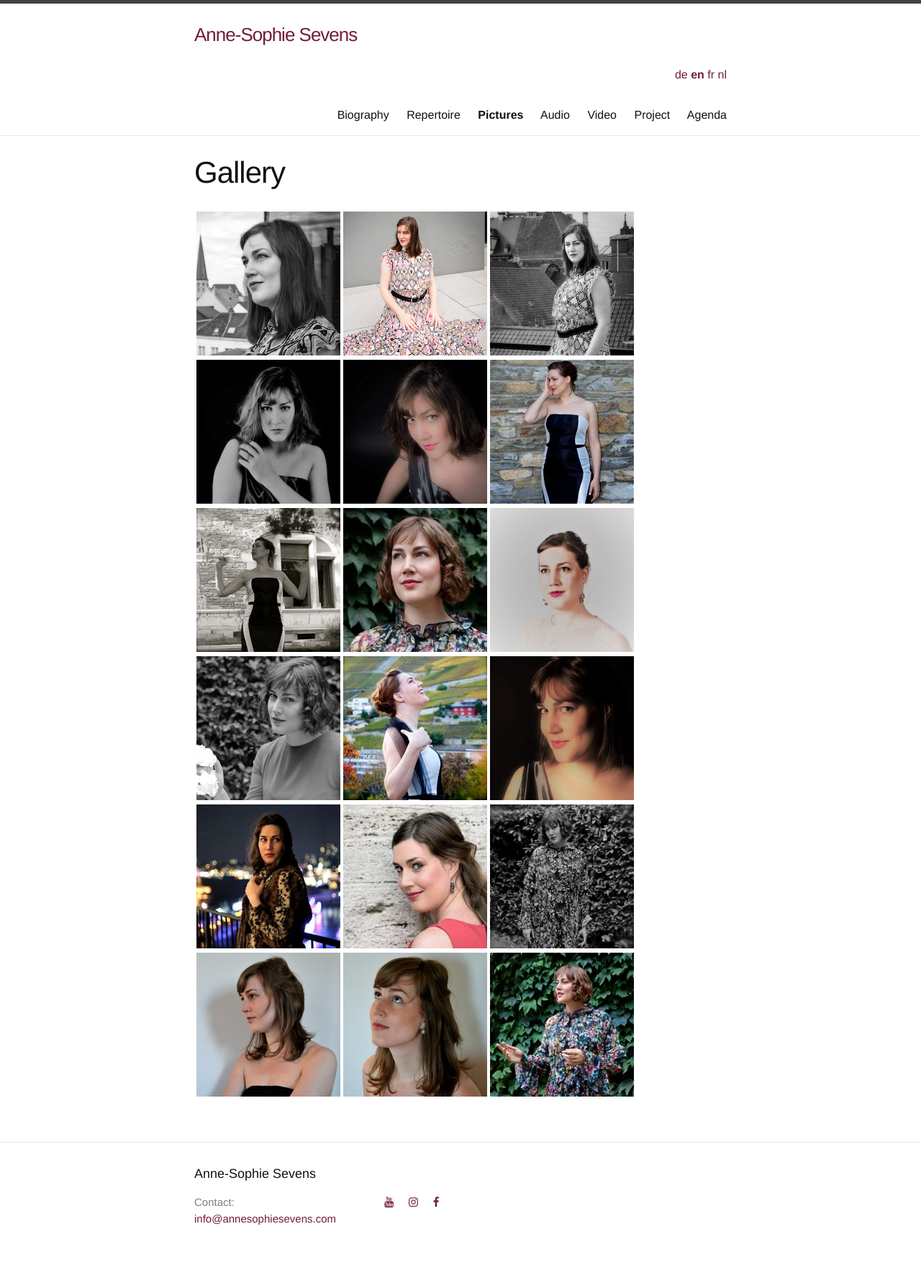
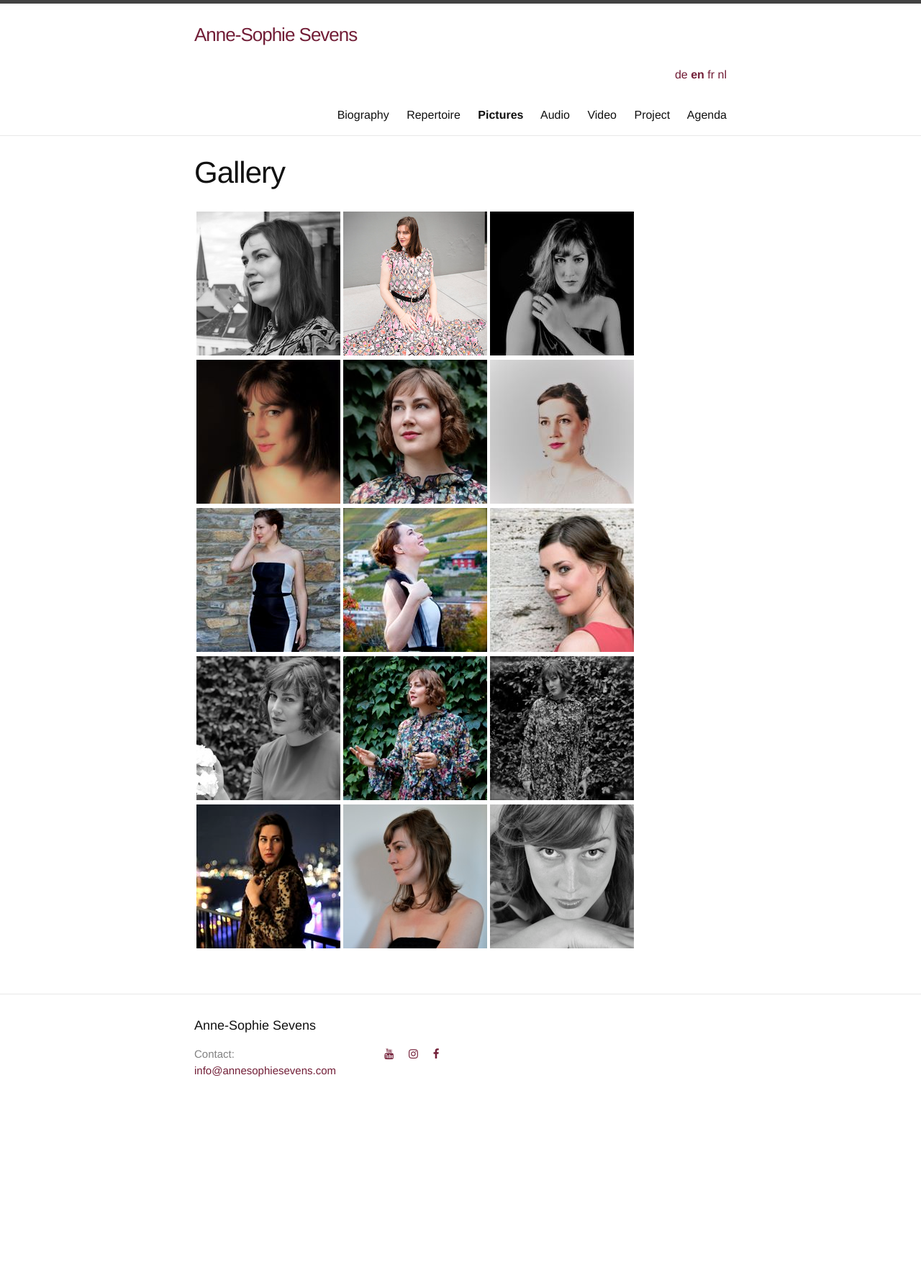
Before and after one commit to annesophie-sevens/annesophie-sevens.github.io, a Jekyll site: the page built from pictures-en.md, in a window 1280 px wide. Shown: the whole page at 72% size. Built offline with Jekyll 4.4.1, drawn with Linux system fonts in a browser that asks for light colours; nearby versions of some CDN libraries; after the commit the page ends 1559 px from its top, so only the background shows below that.

Commit message:
Update pictures-en.md

```diff
--- a/pictures-en.md
+++ b/pictures-en.md
@@ -5,14 +5,12 @@ menuorder: 7
 lang: en
 ref: pictures
 ---
-| <a href="/assets/R1.jpg"> ![]({{ site.baseurl }}/assets/R1-thumbnail.jpeg) </a> | <a href="/assets/R6.jpg"> ![]({{ site.baseurl }}/assets/R6-thumbnail.jpg) </a> | <a href="/assets/R5.jpg">  ![]({{ site.baseurl }}/assets/R5-thumbnail.jpg) </a> |
+| <a href="/assets/R1.jpg"> ![]({{ site.baseurl }}/assets/R1-thumbnail.jpeg) </a> | <a href="/assets/R6.jpg"> ![]({{ site.baseurl }}/assets/R6-thumbnail.jpg) </a> | <a href="/assets/I.jpg">  ![]({{ site.baseurl }}/assets/Ic.jpg) </a> |
 
-| <a href="/assets/I.jpg"> ![]({{ site.baseurl }}/assets/Ic.jpg) </a> | <a href="/assets/IV.jpg"> ![]({{ site.baseurl }}/assets/IVc.jpg) </a> | <a href="/assets/2953.jpg">  ![]({{ site.baseurl }}/assets/2953c.jpg) </a> |
+| <a href="/assets/IX.jpg"> ![]({{ site.baseurl }}/assets/IXc.jpg) </a> | <a href="/assets/2673.jpg"> ![]({{ site.baseurl }}/assets/2673c.jpg) </a> | <a href="/assets/VII.jpg">  ![]({{ site.baseurl }}/assets/VIIc.jpg) </a> |
 
-| <a href="/assets/2932.jpg"> ![]({{ site.baseurl }}/assets/2932c.jpg) </a> | <a href="/assets/2673.jpg"> ![]({{ site.baseurl }}/assets/2673c.jpg) </a> | <a href="/assets/VII.jpg">  ![]({{ site.baseurl }}/assets/VIIc.jpg) </a> |
+| <a href="/assets/2953.jpg"> ![]({{ site.baseurl }}/assets/2953c.jpg) </a> | <a href="/assets/a4.jpg"> ![]({{ site.baseurl }}/assets/a4-thumbnail.jpg) </a> | <a href="/assets/muurfoto.jpg"> ![]({{ site.baseurl }}/assets/muurfoto_thumbnail.jpg) </a> |
 
-| <a href="/assets/2788.jpg"> ![]({{ site.baseurl }}/assets/2788c.jpg) </a> | <a href="/assets/a4.jpg"> ![]({{ site.baseurl }}/assets/a4-thumbnail.jpg) </a> | <a href="/assets/IX.jpg"> ![]({{ site.baseurl }}/assets/IXc.jpg) </a> |
+|  <a href="/assets/2788.jpg">  ![]({{ site.baseurl }}/assets/2788c.jpg) </a> | <a href="/assets/ja5.jpg"> ![]({{ site.baseurl }}/assets/ja5c.jpg) </a> | <a href="/assets/2743.jpg">![]({{ site.baseurl }}/assets/2743c.jpg) </a> |
 
-|  <a href="/assets/b2.jpg">  ![]({{ site.baseurl }}/assets/b2-thumbnail.jpg) </a> | <a href="/assets/muurfoto.jpg"> ![]({{ site.baseurl }}/assets/muurfoto_thumbnail.jpg) </a> | <a href="/assets/2743.jpg">![]({{ site.baseurl }}/assets/2743c.jpg) </a> |
-
-|  <a href="/assets/ja0.jpg">  ![]({{ site.baseurl }}/assets/ja0c.jpg) </a> | <a href="/assets/ja.jpg"> ![]({{ site.baseurl }}/assets/jac.jpg) </a> | <a href="/assets/ja5.jpg">![]({{ site.baseurl }}/assets/ja5c.jpg) </a> |
+|   <a href="/assets/b2.jpg">  ![]({{ site.baseurl }}/assets/b2-thumbnail.jpg) </a> | <a href="/assets/ja0.jpg">  ![]({{ site.baseurl }}/assets/ja0c.jpg) </a> | <a href="/assets/picture1.jpg">![]({{ site.baseurl }}/assets/picture1-thumbnail.jpg) </a> |
```
